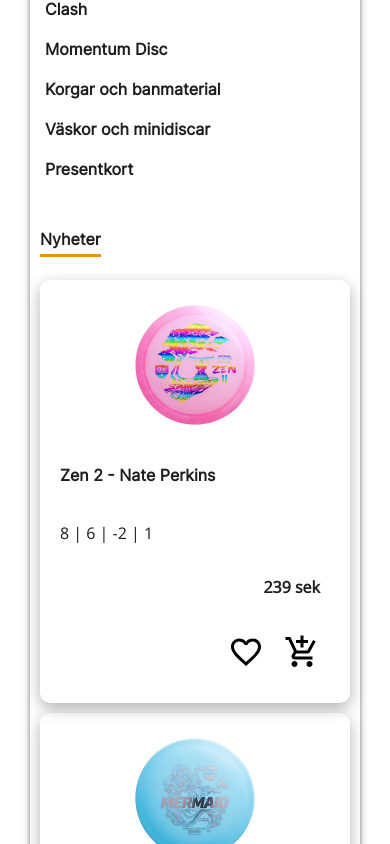
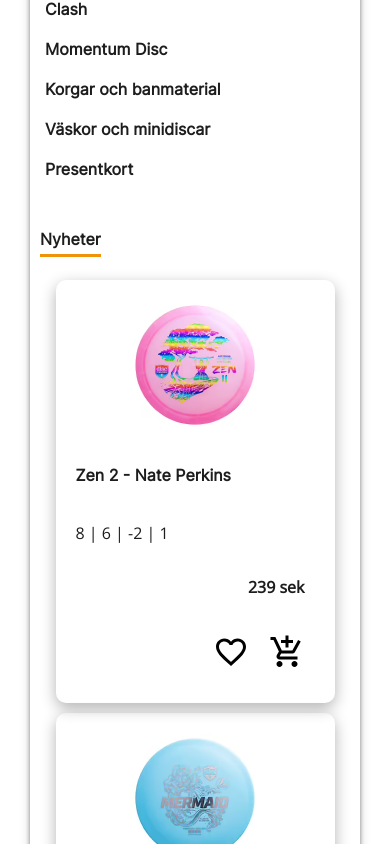
Before and after one commit to CodingQuercus/lab4, a React (Create React App) app: page /testproduct in a window 390 px wide. Shown: the part 1107-1951 px from the top of the page. Built offline with nearby package versions, Linux system fonts and the light colour scheme.

Commit message:
css fix and box-shadow fix once agian :p

```diff
--- a/src/App.css
+++ b/src/App.css
@@ -992,6 +992,15 @@ table {
       justify-self: center;
    }
 
+   .added-to-cart {
+      width: 90%;
+      justify-self: center;
+   }
+
+   .news .item-card {
+      width: 90%;
+   }
+
    .cart-card {
       width: 180px;
    }
--- a/src/components/ProductCard.js
+++ b/src/components/ProductCard.js
@@ -55,7 +55,7 @@ function ProductCard(props) {
                     </div>
                 </div>}
             {!added &&
-                <div className="added-to-cart" onMouseEnter={toggleShadow}>
+                <div className="added-to-cart" onMouseEnter={toggleShadow} onMouseLeave={toggleShadow}>
                     <i>&#10004;</i>
                     <p>Tillagd i varukorgen!</p>
                 </div>
```
